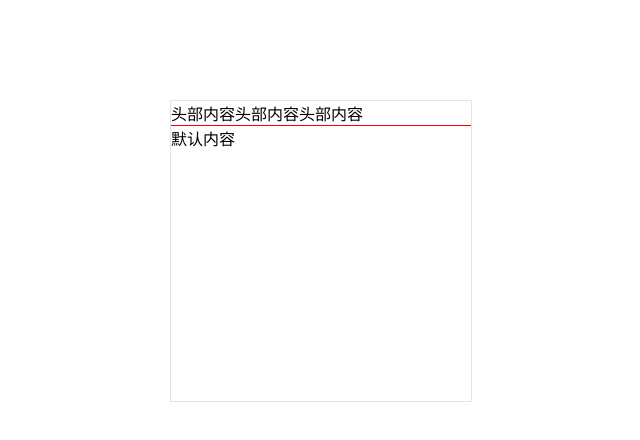
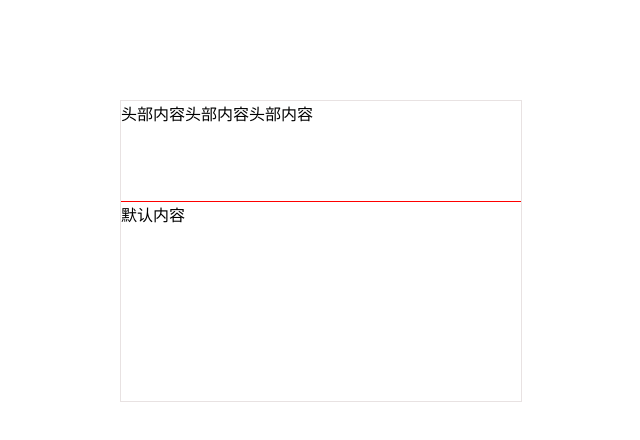
Before and after one commit to AuroraHan/MPlus, a Vue app: page / in a window 1280 px wide. Shown: the top 440 px of the page, without its empty margins (319-959 px from the left). Built offline with nearby package versions, Linux system fonts and the light colour scheme.

Commit message:
卡片阴影添加

```diff
--- a/src/App.vue
+++ b/src/App.vue
@@ -1,7 +1,7 @@
 <template>
   <MCard class="m-cont">
     <template #header>
-      <div>头部内容头部内容头部内容</div>
+      <div class="head">头部内容头部内容头部内容</div>
     </template>
     默认内容
   </MCard>
@@ -13,9 +13,12 @@ import MCard from "@/components/card/MCard.vue";
 
 <style scoped lang="scss">
 .m-cont {
-  width: 300px;
+  width: 400px;
   height: 300px;
   border: 1px solid rgb(232, 226, 226);
   margin: 100px auto;
+  .head {
+    height: 100px;
+  }
 }
 </style>
--- a/src/components/card/MCard.vue
+++ b/src/components/card/MCard.vue
@@ -12,9 +12,22 @@
 
 <script setup lang="ts">
 import { reactive, toRefs, onBeforeMount, onMounted } from "vue";
+defineProps({
+  shadow: {
+    type: String,
+    value: ["always", "hover", "never"],
+    default: "always",
+  },
+});
 </script>
 <style scoped lang="scss">
+$shadow-always: 0px 0px 5px 3px #f4eded;
+$shadow-never: none;
+
 .m-content {
+  &:hover {
+    box-shadow: $shadow-always;
+  }
   .m-content__head {
     border-bottom: 1px solid red;
   }
```
Also changed, not shown: src/components/card/index.ts (added), src/components/card/type.ts (added).
